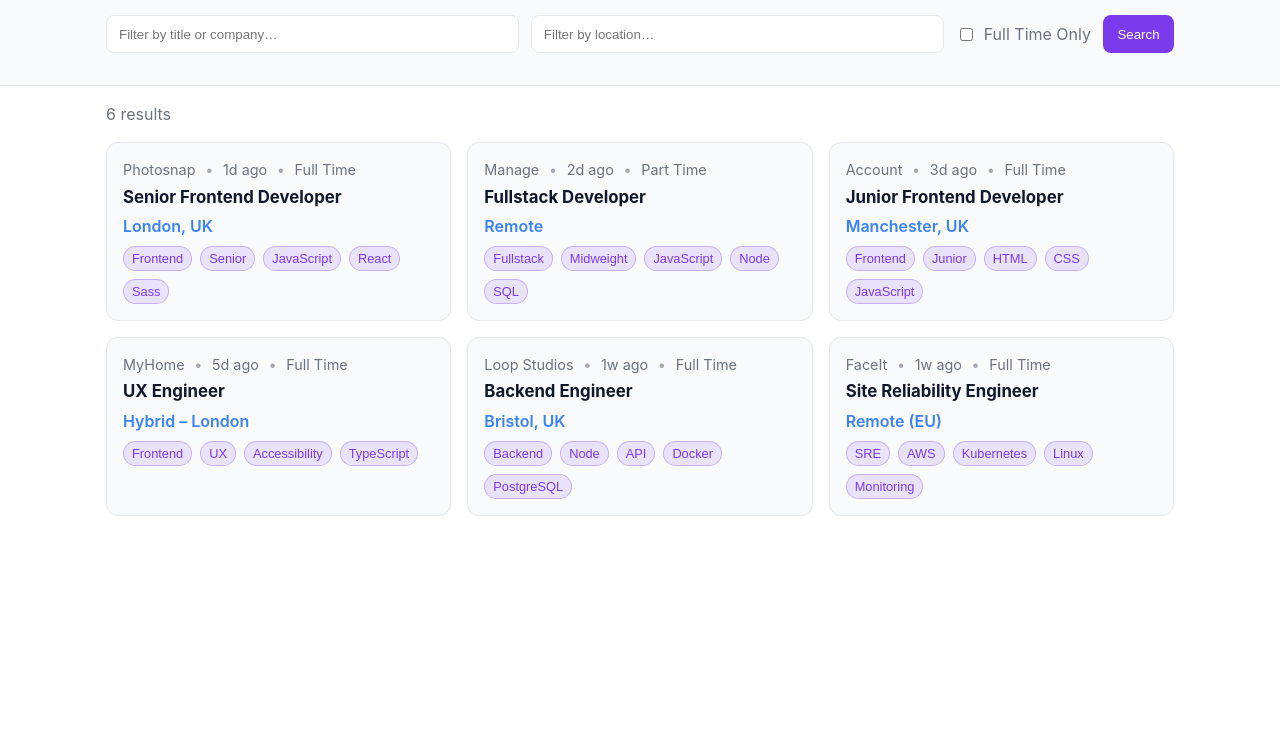
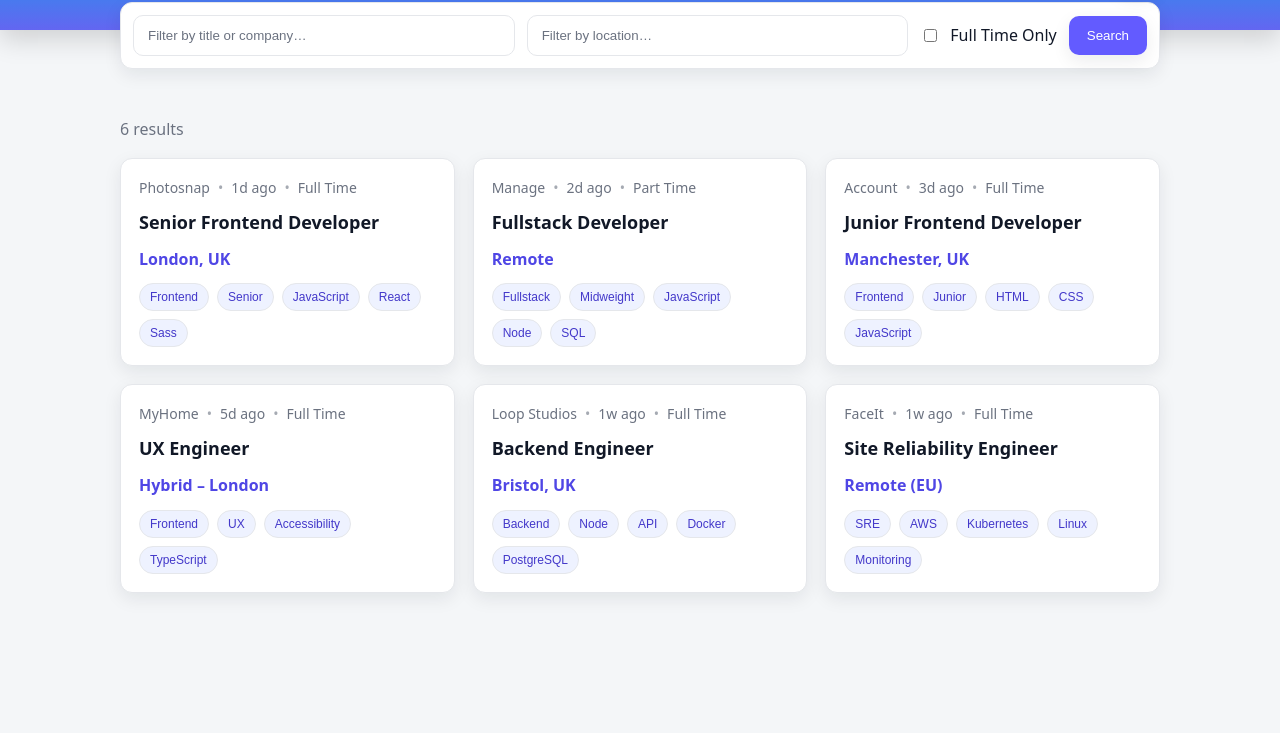
Before and after one commit to Giuseppe552/devjobs-vanilla, a website: page index.html in a window 1280 px wide. Shown: the part 67-800 px from the top of the page. Drawn offline with Linux system fonts and the light colour scheme.

Commit message:
Update styles.css

```diff
--- a/styles.css
+++ b/styles.css
@@ -1,53 +1,198 @@
-:root{
-  --bg:#ffffff; --text:#0f172a; --muted:#6b7280; --card:#f8fafc; --border:#e5e7eb; --brand:#7c3aed;
+/* ====== Base ====== */
+:root {
+  --bg: #f4f6f8;
+  --surface: #ffffff;
+  --text: #111827;
+  --muted: #6b7280;
+  --brand: #635bff;         /* accessible indigo */
+  --brand-600: #4f46e5;
+  --border: #e5e7eb;
+  --chip-bg: #eef2ff;
+  --chip-text: #4338ca;
+  --focus: 2px solid #22c55e; /* green focus ring */
+  --radius: 12px;
+  --shadow: 0 6px 18px rgba(17, 24, 39, 0.08);
 }
-html[data-theme="dark"]{
-  --bg:#0b1020; --text:#e5e7eb; --muted:#9aa1b2; --card:#131a2e; --border:#1e293b; --brand:#8b5cf6;
+
+html[data-theme="dark"] {
+  --bg: #0b0f14;
+  --surface: #10151c;
+  --text: #e5e7eb;
+  --muted: #9ca3af;
+  --brand: #7c73ff;
+  --brand-600: #9aa0ff;
+  --border: #1f2937;
+  --chip-bg: #1b1f2e;
+  --chip-text: #c7c9ff;
+  --shadow: 0 10px 24px rgba(0,0,0,0.35);
 }
-*{box-sizing:border-box}
-body{margin:0;font-family:Inter,system-ui,Segoe UI,Arial,sans-serif;background:var(--bg);color:var(--text);line-height:1.5}
-.container{max-width:1100px;margin:0 auto;padding:0 16px}
-.sr-only{position:absolute;width:1px;height:1px;padding:0;margin:-1px;overflow:hidden;clip:rect(0,0,0,0);white-space:nowrap;border:0}
-.skip-link{position:absolute;left:-9999px;top:auto;width:1px;height:1px;overflow:hidden}
-.skip-link:focus{left:1rem;top:1rem;width:auto;height:auto;background:var(--brand);color:#fff;padding:.5rem .75rem;border-radius:8px}
 
-.site-header{background:linear-gradient(90deg,#111827, #1f2937); color:#fff}
-.header-inner{display:flex;align-items:center;justify-content:space-between;padding:16px 0}
-h1{margin:0;font-size:1.25rem}
-.btn{
-  background:var(--brand);color:#fff;border:none;border-radius:8px;padding:.6rem .9rem;cursor:pointer;
+*,
+*::before,
+*::after { box-sizing: border-box; }
+
+html, body {
+  margin: 0;
+  padding: 0;
+  background: var(--bg);
+  color: var(--text);
+  font: 16px/1.55 system-ui, -apple-system, Segoe UI, Roboto, Inter, Arial, sans-serif;
 }
-.btn:disabled{opacity:.7;cursor:not-allowed}
 
-.search-bar{background:var(--card);border-bottom:1px solid var(--border)}
-#searchForm{display:grid;grid-template-columns:1fr 1fr auto auto;gap:12px;padding:16px 0}
-#searchForm input[type="text"]{
-  width:100%;padding:.65rem .75rem;border:1px solid var(--border);border-radius:8px;background:var(--bg);color:var(--text)
+img { max-width: 100%; display: block; }
+a { color: inherit; text-decoration: none; }
+ul { list-style: none; margin: 0; padding: 0; }
+
+/* ====== Utilities ====== */
+.container {
+  max-width: 1080px;
+  margin: 0 auto;
+  padding: 0 20px;
 }
-.checkbox{display:flex;gap:.5rem;align-items:center;color:var(--muted)}
-.active-tags{display:flex;flex-wrap:wrap;gap:8px;padding:8px 0;min-height:12px}
 
-.tag-chip{
-  display:inline-flex;align-items:center;gap:6px;
-  border:1px solid var(--border);background:var(--card);color:var(--text);
-  padding:.35rem .55rem;border-radius:999px;font-size:.85rem;cursor:pointer;
+.sr-only {
+  position: absolute !important;
+  width: 1px; height: 1px;
+  padding: 0; margin: -1px; overflow: hidden;
+  clip: rect(0 0 0 0); white-space: nowrap; border: 0;
 }
-.tag-chip .x{font-weight:bold}
 
-.results-meta{padding:16px 0;color:var(--muted)}
-.job-list{list-style:none;display:grid;grid-template-columns:repeat(3,1fr);gap:16px;padding:0;margin:0 0 40px}
-.job-card{
-  border:1px solid var(--border);background:var(--card);border-radius:12px;padding:16px;display:flex;flex-direction:column;gap:8px
+.skip-link {
+  position: absolute; left: -9999px; top: 0;
+  background: var(--brand); color: white; padding: 8px 12px; border-radius: 8px;
 }
-.job-top{color:var(--muted);font-size:.9rem}
-.position{margin:.25rem 0;font-size:1.05rem}
-.job-bottom{color:#3b82f6;font-weight:600}
-.tags{display:flex;flex-wrap:wrap;gap:8px;margin-top:8px}
-.tag{
-  background:rgba(124,58,237,.12);color:var(--brand);border:1px solid rgba(124,58,237,.3);
-  padding:.25rem .5rem;border-radius:999px;font-size:.8rem;cursor:pointer
+.skip-link:focus { left: 12px; top: 12px; outline: var(--focus); }
+
+/* ====== Header ====== */
+.site-header {
+  background: linear-gradient(180deg, #0ea5e9 0%, #6366f1 100%);
+  color: #fff;
+  padding: 24px 0 36px;
+  box-shadow: 0 10px 24px rgba(0,0,0,0.15);
 }
-.dot{opacity:.6;margin:0 .35rem}
+.header-inner {
+  display: flex; align-items: center; justify-content: space-between;
+}
+.site-header h1 { margin: 0; font-size: 24px; letter-spacing: 0.4px; }
 
-@media (max-width:900px){ .job-list{grid-template-columns:repeat(2,1fr)} #searchForm{grid-template-columns:1fr 1fr auto auto}}
-@media (max-width:600px){ .job-list{grid-template-columns:1fr} #searchForm{grid-template-columns:1fr;align-items:start}}
+/* Theme button */
+.btn {
+  appearance: none; border: 0; cursor: pointer;
+  background: #ffffff; color: #111827;
+  padding: 10px 14px; border-radius: 999px;
+  box-shadow: var(--shadow);
+  transition: transform .15s ease, background .2s ease, color .2s ease;
+}
+html[data-theme="dark"] .btn { background: #1f2937; color: #e5e7eb; }
+.btn:hover { transform: translateY(-1px); }
+.btn:focus-visible { outline: var(--focus); }
+
+/* ====== Search Bar ====== */
+.search-bar { margin-top: -28px; }
+#searchForm {
+  background: var(--surface);
+  border: 1px solid var(--border);
+  border-radius: var(--radius);
+  box-shadow: var(--shadow);
+  padding: 12px;
+  display: grid;
+  grid-template-columns: 1fr 1fr auto auto;
+  gap: 12px;
+  align-items: center;
+}
+#searchForm input[type="text"] {
+  width: 100%;
+  padding: 12px 14px;
+  border: 1px solid var(--border);
+  background: transparent;
+  color: var(--text);
+  border-radius: 10px;
+}
+#searchForm input[type="text"]::placeholder { color: var(--muted); }
+
+.checkbox {
+  display: inline-flex; align-items: center; gap: 10px;
+  color: var(--text); white-space: nowrap;
+}
+#searchBtn, .search-bar .btn {
+  background: var(--brand); color: white;
+  padding: 12px 18px; border-radius: 10px;
+}
+#searchBtn:hover { background: var(--brand-600); }
+
+@media (max-width: 860px) {
+  #searchForm { grid-template-columns: 1fr; }
+}
+
+/* ====== Active Tags ====== */
+.active-tags {
+  display: flex; flex-wrap: wrap; gap: 10px;
+  padding: 12px 4px;
+}
+.active-tags .chip {
+  background: var(--chip-bg); color: var(--chip-text);
+  padding: 6px 10px; border-radius: 999px;
+  border: 1px solid var(--border);
+  display: inline-flex; align-items: center; gap: 8px;
+}
+.chip button {
+  background: transparent; border: 0; color: inherit; cursor: pointer;
+  padding: 0 4px; border-radius: 4px;
+}
+.chip button:focus-visible { outline: var(--focus); }
+
+/* ====== Results ====== */
+.results-meta {
+  display: flex; justify-content: space-between; align-items: center;
+  margin: 24px 0 16px; color: var(--muted);
+}
+
+.job-list {
+  display: grid;
+  grid-template-columns: repeat(3, 1fr);
+  gap: 18px;
+}
+@media (max-width: 980px) { .job-list { grid-template-columns: repeat(2, 1fr); } }
+@media (max-width: 640px) { .job-list { grid-template-columns: 1fr; } }
+
+.job-card {
+  background: var(--surface);
+  border: 1px solid var(--border);
+  border-radius: var(--radius);
+  padding: 18px;
+  box-shadow: var(--shadow);
+  transition: transform .16s ease, box-shadow .16s ease;
+}
+.job-card:hover { transform: translateY(-2px); }
+.job-card article:focus { outline: none; }
+.job-card article:focus-visible { outline: var(--focus); }
+
+.job-top {
+  color: var(--muted);
+  display: flex; align-items: center; gap: 8px;
+  font-size: 14px;
+}
+.dot { opacity: .6; }
+
+.position {
+  margin: 10px 0;
+  font-size: 18px; font-weight: 700;
+}
+
+.job-bottom .location {
+  color: var(--brand-600);
+  font-weight: 600;
+}
+
+.tags {
+  margin-top: 12px;
+  display: flex; flex-wrap: wrap; gap: 8px;
+}
+.tags .tag {
+  background: var(--chip-bg); color: var(--chip-text);
+  padding: 6px 10px; border-radius: 999px;
+  font-size: 12px; border: 1px solid var(--border);
+}
+
+/* ====== Focus visible globally ====== */
+:focus-visible { outline: var(--focus); outline-offset: 2px; }
```
